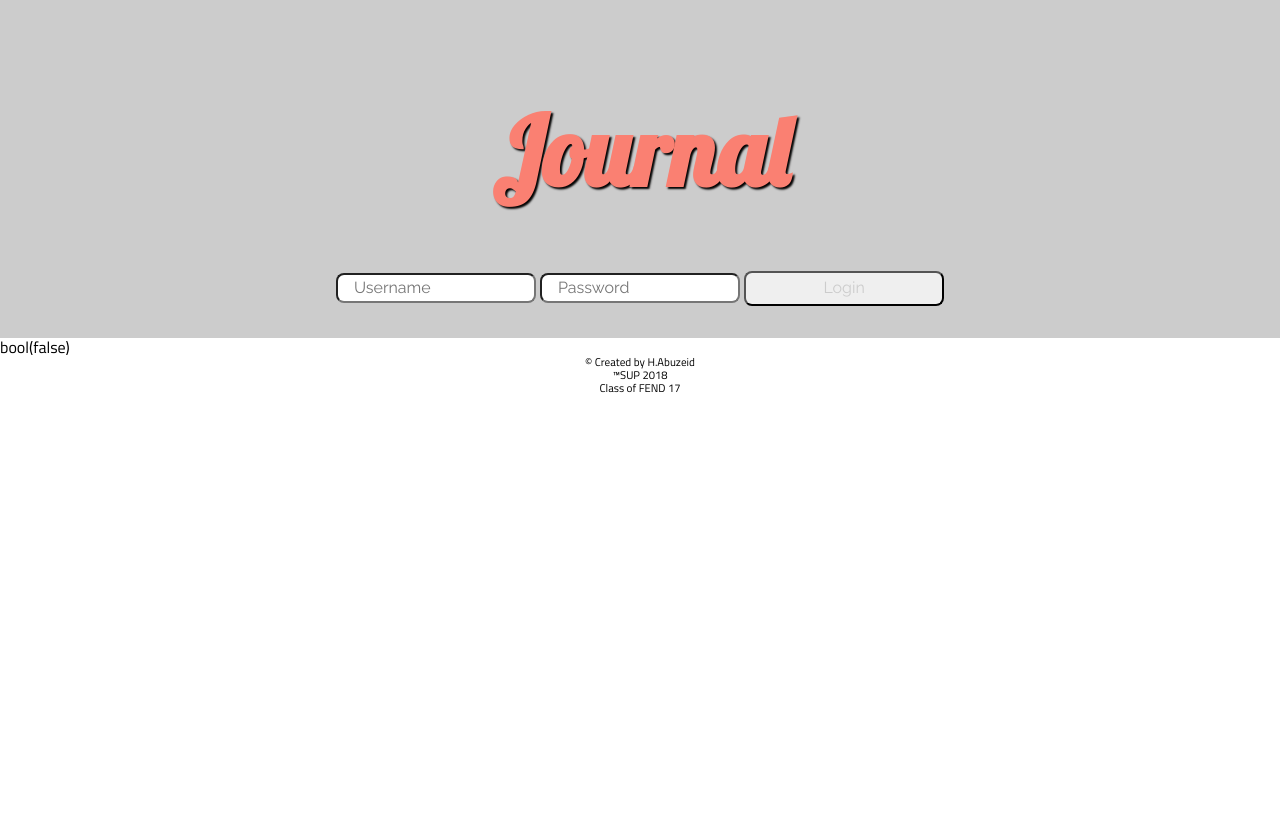
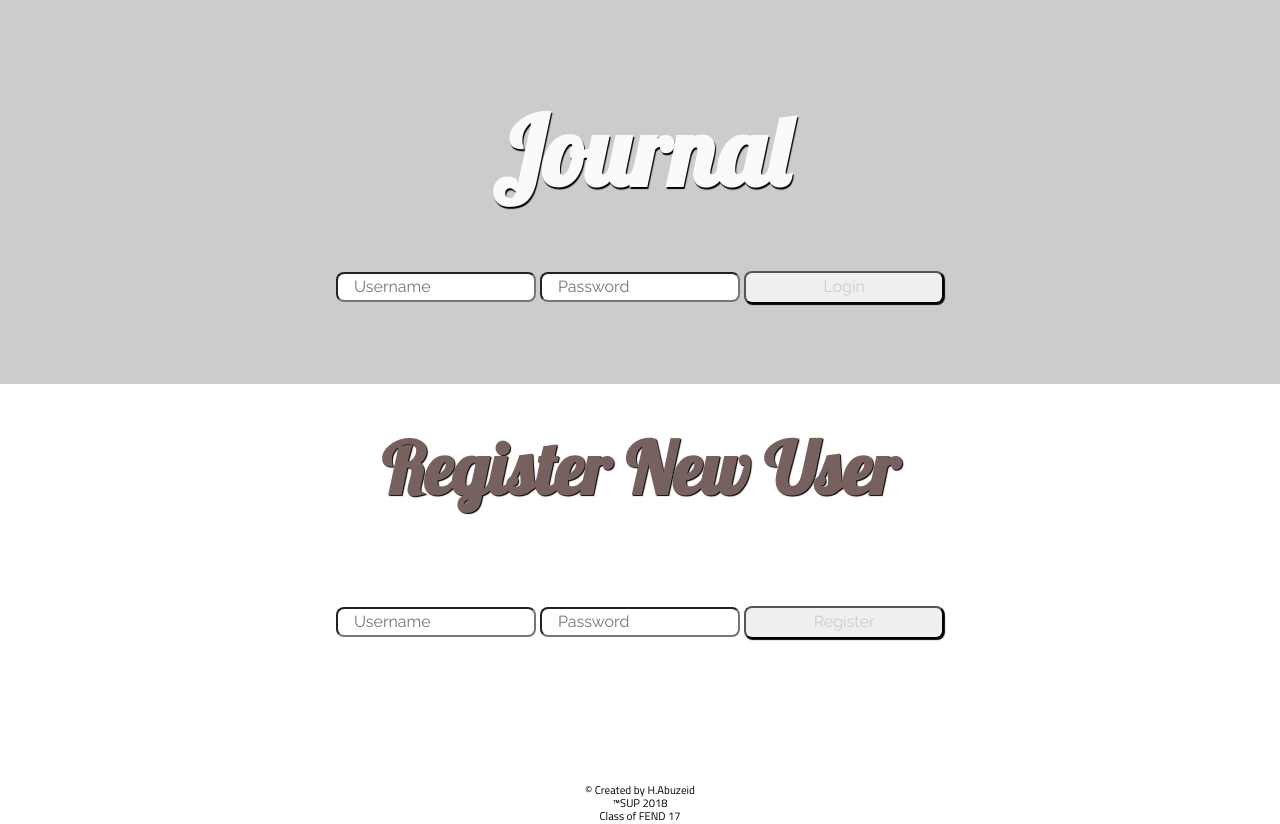
Before and after one commit to swedenSnow/journal, a PHP site: page / in a window 1280 px wide. Before the commit the page ends 393 px from the top, so only its background shows below. Run offline with PHP 8.4, Linux system fonts and the light colour scheme.

Commit message:
Register

```diff
--- a/classes/DataBase.php
+++ b/classes/DataBase.php
@@ -1,34 +1,16 @@
-<?php //Fail /:
-class DataBase
-{
-// $host = 'localhost';
-// $db   = 'journal';
-// $user = 'root';
-// $pass = 'root';
-// $charset = 'utf8mb4';
+<?php
 
-// $dsn = "mysql:host=$host;dbname=$db;charset=$charset";
-// $opt = [
-//     PDO::ATTR_ERRMODE            => PDO::ERRMODE_EXCEPTION,
-//     PDO::ATTR_DEFAULT_FETCH_MODE => PDO::FETCH_ASSOC,
-//     PDO::ATTR_EMULATE_PREPARES   => false,
-// ];
-// $pdo = new PDO($dsn, $user, $pass, $opt);
-//     private static $pdo;
-//     public static function connect(){
+  $host = 'localhost';
+  $db   = 'journal';
+  $user = 'root';
+  $pass = 'root';
+  $charset = 'utf8mb4';
 
-//       if(!isset()){
-//         self::$pdo = new PDO(
-//           "mysql:host=localhost;dbname=journal;charset=utf8",
-//           "root",
-//           "root",
-//           [
-//             PDO::ATTR_ERRMODE => PDO::ERRMODE_EXCEPTION,
-//             PDO::ATTR_DEFAULT_FETCH_MODE => PDO::FETCH_ASSOC
-//           ]
-//         );
-//       }
-
-//       return self::$pdo;
-//     }
-  }
+  $dsn = "mysql:host=$host;dbname=$db;charset=$charset";
+  $opt = [
+      PDO::ATTR_ERRMODE            => PDO::ERRMODE_EXCEPTION,
+      PDO::ATTR_DEFAULT_FETCH_MODE => PDO::FETCH_ASSOC,
+      PDO::ATTR_EMULATE_PREPARES   => false,
+  ];
+  $pdo = new PDO($dsn, $user, $pass, $opt);
+      // echo $user['password'] . $user['username'];
--- a/classes/UserCheck.php
+++ b/classes/UserCheck.php
@@ -1,22 +1,28 @@
 <?php
-//Fail :/
-require_once 'partials/database.php';
+if (session_status() == PHP_SESSION_NONE) {
+  session_start();
+}
+require_once 'Database.php';
 class User
 {
+  private $database;
+  function __construct($database){
+    $this->database = $database;
+  }
+
 
   public function login($username, $password)
   {
-    // Prepare
+
     $sql=  "SELECT * FROM users
     WHERE username = :username";
-    $statement = $pdo->prepare($sql);
+    $statement = $this->database->prepare($sql);
     // Execute
     $statement->execute([
       "username" => $username
     ]);
-    //Fetch
     $user = $statement->fetch();
-    // check hashed password
+
     if (password_verify($password, $user["password"])) {
       $_SESSION["loggedIn"] = true;
       $_SESSION["username"] = $user["username"];
@@ -36,6 +42,19 @@ class User
       return false;
     }
   }
+
+  public function new_user($username, $password){
+
+    $sql= "INSERT INTO users (username, password)
+          VALUES (:username, :password)";
+    $hashed = password_hash($password, PASSWORD_DEFAULT);
+    $statement = $this->database->prepare($sql);
+    $statement->execute([
+      ":username" => $username,
+      ":password" => $hashed
+    ]);
+  }
+
   public function logout()
   {
     session_unset();
--- a/css/style.css
+++ b/css/style.css
@@ -339,15 +339,16 @@
   [hidden] {
     display: none;
   }
-              /* END NORMALIZE */
-  /* --------------------------------------- */
 
-  /* @import url('https://fonts.googleapis.com/css?family=Josefin+Sans|Lobster|Raleway|Titillium+Web'); */
+  /* END NORMALIZE */
+  /* --------------------------------------------------------------------*/
+
   /* Fonts */
 /* font-family: 'Raleway', sans-serif;
-font-family: 'Titillium Web', sans-serif;
-font-family: 'Josefin Sans', sans-serif;
-font-family: 'Lobster', cursive; */
+  font-family: 'Titillium Web', sans-serif;
+  font-family: 'Josefin Sans', sans-serif;
+  font-family: 'Lobster', cursive;
+*/
   *, *:after, *:before{
     margin: 0;
     padding: 0;
@@ -362,20 +363,24 @@ font-family: 'Lobster', cursive; */
 
   a {
     text-decoration: none;
+    outline-style: none;
   }
 
   header {
     display: flex;
-    flex-flow: row-wrap;
+    flex-flow: row wrap;
     min-height:60px;
     min-width: 100vw;
     background-color: #ccc;
     padding: 2rem;
     justify-content: space-around;
     font-family: 'Raleway', sans-serif;
+    margin: auto;
 
-
-
+  }
+  nav{
+    min-width: 100%;
+    min-height: 40vh;
   }
 
   header nav ul .title{
@@ -383,7 +388,7 @@ font-family: 'Lobster', cursive; */
     text-align: center;
     font-family: 'Lobster', cursive;
     font-size: 3rem;
-    text-shadow: 2px 2px 2px black;
+    text-shadow: 1px 2px 1px black;
 
   }
   header nav ul .title:after{
@@ -391,7 +396,7 @@ font-family: 'Lobster', cursive; */
   }
 
   header nav ul .title a{
-    color: salmon;
+    color: #fafafa;
     transition: color 0.5s linear;
   }
 
@@ -400,6 +405,7 @@ font-family: 'Lobster', cursive; */
     text-shadow: 1px 2px 1px white;
     border-bottom: solid 0.1rem rgba(85, 212, 117, 0.822);
 
+
   }
 
   header nav ul li {
@@ -407,9 +413,12 @@ font-family: 'Lobster', cursive; */
     list-style-type: none;
     min-width: 100%;
   }
+  /* form {
+    flex-basis: 100%;
 
+  } */
 
-  header nav input{
+  input{
     width: 200px;
     height: 30px;
     outline-style: none;
@@ -418,19 +427,37 @@ font-family: 'Lobster', cursive; */
     border-radius: 8px;
 
   }
+
+
+  header nav .nav-login{
+    min-width: 100%;
+    display: flex;
+    flex-flow: row wrap;
+    justify-content: center;
+    margin: auto;
+  }
   header nav .nav-login button{
     color: #ccc;
     transition: color 0.5s linear;
     width: 200px;
-    height: 35px;
+    height: 33px;
     border-radius: 8px;
     cursor: pointer;
+    box-shadow: 1px 1px 1px black;
   }
 
   header nav .nav-login button:hover {
     color: black;
     transition: all 500ms ease-out;
     background-color: rgba(85, 212, 117, 0.822);
+  }
+
+
+  button:hover {
+    color: black;
+    transition: all 500ms ease-out;
+    background-color: rgba(85, 212, 117, 0.822);
+
   }
 
 
@@ -445,3 +472,134 @@ font-family: 'Lobster', cursive; */
     font-size: 70%;
 
   }
+
+  .form{
+    margin: 1.5rem;
+    width: 30%;
+    height: auto;
+  }
+  .title {
+    transition: 500ms ease-in-out;
+    text-align: center;
+    font-family: 'Lobster', cursive;
+    font-size: 3rem;
+    color:  rgba(85, 212, 117, 0.822);
+    text-shadow: 1px 2px 1px white;
+    flex-basis: 100%;
+  }
+
+  .all-entries{
+    display: flex;
+    min-width: 100%;
+    flex-flow: row wrap;
+    justify-content: center;
+    box-shadow: 1px 1px 1px black;
+
+  }
+  .entry-title{
+    font-family: 'Raleway', sans-serif;
+    margin-bottom: 2rem;
+    flex-basis: 100%;
+    color: black;
+    text-transform: uppercase;
+    font-weight: 800;
+
+  }
+
+  .prev-entries{
+    font-family: 'Raleway', sans-serif;
+    margin-bottom: 2rem;
+    flex-basis: 100%;
+    color: black;
+    text-transform: uppercase;
+  }
+
+  .greating-title h1{
+    text-shadow: 2px 2px 2px white;
+  }
+
+  .container-logout{
+    min-width: 100%;
+    display: flex;
+    flex-flow: row wrap;
+    justify-content: flex-end;
+
+  }
+
+  .btn{
+    color: #ccc;
+    transition: color 0.5s linear;
+    width: 200px;
+    height: 33px;
+    border-radius: 8px;
+    cursor: pointer;
+    outline-style: none;
+    box-shadow: 1px 1px 1px black;
+  }
+
+  .diff-user{
+    color: ccc;
+    transition: color 0.5s linear;
+    width: 200px;
+    height: 35px;
+    border-radius: 8px;
+    cursor: pointer;
+    outline-style: none;
+  }
+
+  .new-entry {
+    display: flex;
+    flex-flow: row wrap;
+    justify-content: center;
+  }
+
+  .entry{
+    width: 30%;
+    height: 100%;
+  }
+
+  .entry-form{
+    display: flex;
+    flex-flow: column wrap;
+  }
+
+  /* .entry-form input{
+    background: blue;
+  } */
+  .container{
+    display: flex;
+    flex-flow: row wrap;
+    min-height:50vh;
+    min-width: 100vw;
+    padding: 2rem;
+    justify-content: space-around;
+    font-family: 'Raleway', sans-serif;
+    margin: auto;
+  }
+
+  .register{
+    min-height: 60px;
+    min-width: 100%;
+    display: flex;
+    flex-flow: row wrap;
+    justify-content: center;
+  }
+
+
+  .container .title{
+    margin: 0.67rem 0;
+    color: rgb(118, 97, 95);
+    text-shadow: 1px 1px 1px black;
+  }
+
+  .entry-date{
+    font-size: 70%;
+  }
+
+  .para{
+    margin-bottom: 3rem;
+  }
+
+  #hide-id{
+    display: none;
+  }
--- a/index.php
+++ b/index.php
@@ -1,20 +1,17 @@
 <?php
-require 'partials/session_start.php';
+require 'classes/UserCheck.php';
+$user = new User($pdo);
 require_once 'partials/head.php';
 include_once 'partials/navbar.php';
-require 'classes/UserCheck.php';
-$user = new User();
-var_dump($user->isLoggedIn());
+// var_dump($user->isLoggedIn());
 // require 'session_start.php';
 if ($user->isLoggedIn()) {
-    include_once 'partials/get_all_entries.php';
+    require 'partials/get_all_entries.php';
+    require 'partials/post_entry.php';
 } else {
-    include_once 'partials/head.php';
-    include_once 'partials/navbar.php';
+   require 'partials/register.php';
 }
 
-// require_once 'partials/database.php';
-// require_once 'partials/login.php';
 //! Added hashed pwd with user
 // --------------------------------------------------------------------------------------
 // $hashed = password_hash("", PASSWORD_DEFAULT);
@@ -25,8 +22,6 @@ if ($user->isLoggedIn()) {
 //   ":password" => $hashed // use the hashed password when saving to SQL
 // ]);
 // --------------------------------------------------------------------------------------
-
-
  ?>
 
 
--- a/partials/logout.php
+++ b/partials/logout.php
@@ -4,6 +4,6 @@
 // session_destroy();
 require '../classes/UserCheck.php';
 require 'session_start.php';
-$user = new User();
+$user = new User($pdo);
 $user->logout();
 header("Location: ../index.php?message=You are no longer logged in");
--- a/partials/navbar.php
+++ b/partials/navbar.php
@@ -1,19 +1,49 @@
+
+<?php require_once 'classes/UserCheck.php';
+$user=new User($pdo); ?>
 <header>
     <nav>
         <div class="nav-wrapper">
-            <ul>
+            <ul><?php if(!$user->isLoggedIn()):?>
                 <div class="title">
                     <h1><a href="index.php">Journal</a></h1>
                 </div>
+                <?php else:?>
+                <div class="title greating-title">
+                    <h1>Welcome<br/> <?=ucfirst( $_SESSION["username"]) ?> </h1>
+                </div>
+                <?php endif ;?>
+                <?php if(!$user->isLoggedIn()):?>
                 <div class="nav-login">
                     <form action="partials/login.php" method="POST">
                         <input type="text" name="username" placeholder="Username">
                         <input type="password" name="password" placeholder="Password">
                         <button type="submit" name="submit">Login</button>
                     </form>
+
+                    <?php else:?>
+                    <div class = 'container-logout'>
+                        <form action="partials/logout.php" method="POST">
+                        <button name="diff-user" class='btn diff-user'>Diffrent user?</button>
+                        <button name="logout" class='btn logout'>Log out</button>
+                    </form>
                 </div>
-
+                </div>
+                <?php endif ; ?>
             </ul>
         </div>
     </nav>
 </header>
+
+
+
+<!-- <div class="new-entry">
+  <h2 class="title">Post a new Entry</h2>
+  <form class="form newEntry" action="partials/post_entry.php" method="POST">
+    <input type="text" name="title" placeholder="Title">
+    <br>
+    <textarea name="content" placeholder="Content"></textarea>
+    <br>
+    <input type="submit" value="Submit">
+  </form>
+</div> -->
--- /dev/null
+++ b/partials/register.php
@@ -0,0 +1,12 @@
+<div class="container">
+    <div class="title">
+        <h2>Register New User</h2>
+    </div>
+    <div class="register">
+        <form action="partials/new_user.php" method="POST">
+            <input type="text" name="username" placeholder="Username">
+            <input type="password" name="password" placeholder="Password">
+            <button type="submit" name="register" class="btn newuser">Register</button>
+        </form>
+    </div>
+</div>
```
Also changed, not shown: classes/Entry.php (+17 -6 lines), partials/get_all_entries.php (+10 -9 lines), partials/get_entry.php (added, +16 -0 lines), partials/login.php (+11 -9 lines), partials/new_user.php (added, +8 -0 lines), partials/post_entry.php (+13 -0 lines), partials/saved_entry.php (added, +14 -0 lines).
